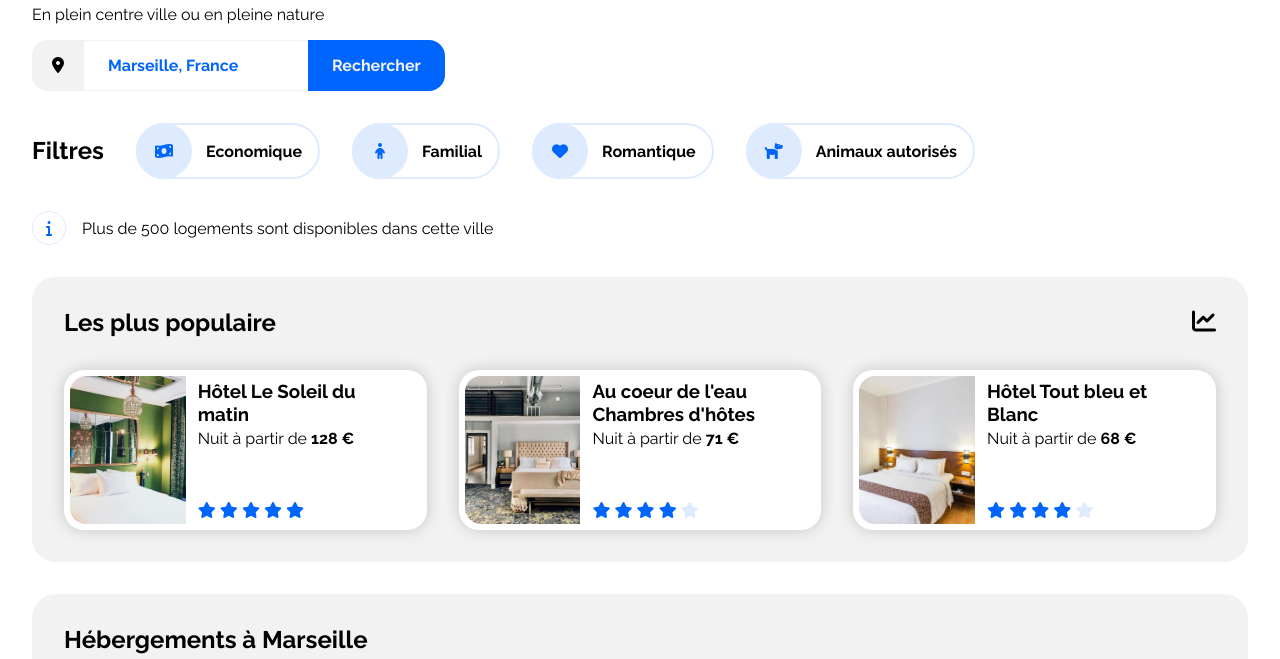
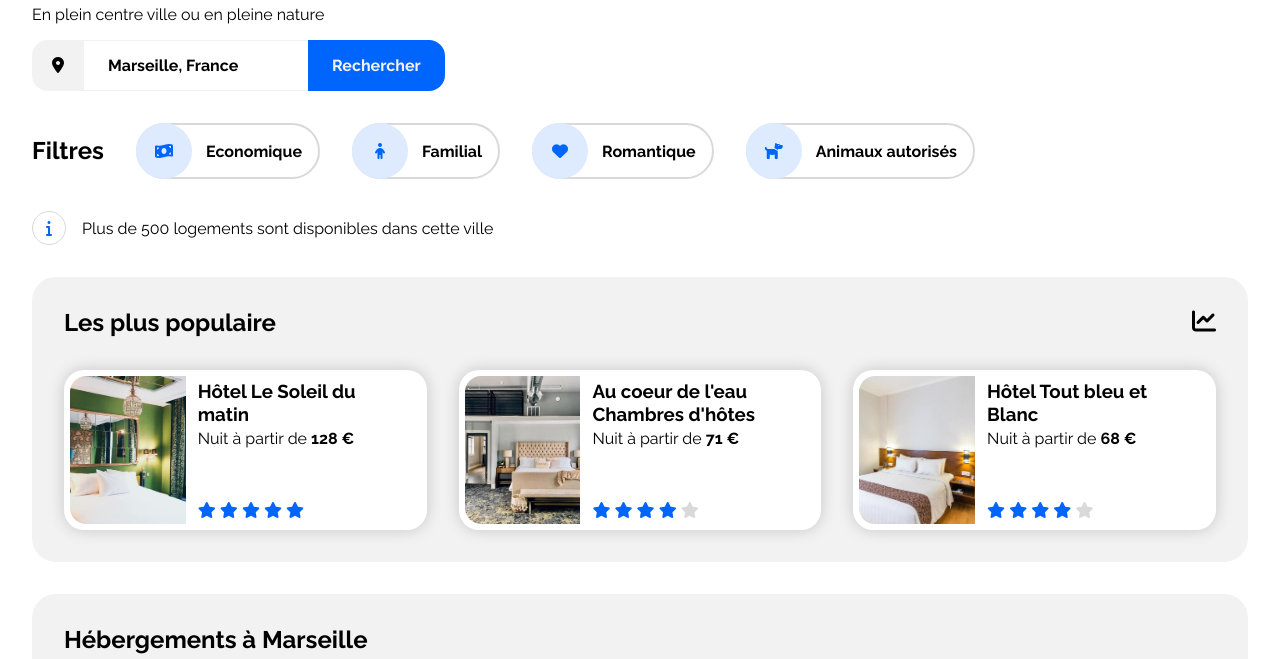
Before and after one commit to FranckFricheteau/FranckFRICHETEAU_2_14122020, a plain HTML site: page index.html in a window 1280 px wide. Shown: the part 141-800 px from the top of the page. Drawn offline with Linux system fonts and the light colour scheme.

Commit message:
Mise à jour reservia.css

```diff
--- a/css/reservia.css
+++ b/css/reservia.css
@@ -169,10 +169,10 @@ a {
     font-family: "Raleway", "Sans serif";
   }
 
-  .rechercheFormInput::placeholder { /* Par défaut, le texte est écrit avec la couleur bleue de la charte */
+  .rechercheFormInput::placeholder { /* Par défaut, le texte est écrit avec la couleur noire de la charte */
     font-family: "Raleway", "Sans serif";
     font-size: 1rem;
-    color:#0065fc;
+    color:black;
   }
 
   .rechercheFormSubmitInput { /* boutton recherche */
@@ -203,7 +203,7 @@ a {
     display: flex;
     align-items: center;
     margin-right: 2rem;
-    border: 2px solid #DEEBFF;
+    border: 2px solid #d9d9d9;
     border-radius: 2rem;
     margin-bottom: 1rem;
     cursor: pointer;
@@ -265,7 +265,7 @@ a {
     width: 2rem;
     min-height: 2rem;
     min-width: 2rem;
-    border: solid 1px#DEEBFF;
+    border: solid 1px #d9d9d9;
     border-radius: 100%;
     display: flex;
     align-items: center;
@@ -388,11 +388,11 @@ a {
     margin: 0 0.75rem 0.25rem 0.75rem;
   }
 
-  .hebergementPrincipal-Carte-Infos-icon[data-active=true] {
+  .hebergementPrincipal-Carte-Infos-icon[data-active=true] { /* étoile bleu */
     color: #0065FC;
   }
-  .hebergementPrincipal-Carte-Infos-icon[data-active=false] {
-    color: #DEEBFF;
+  .hebergementPrincipal-Carte-Infos-icon[data-active=false] { /* étoile grise */
+    color: #d9d9d9;
   }
 
   .hebergementPrincipal-Vue {
```
